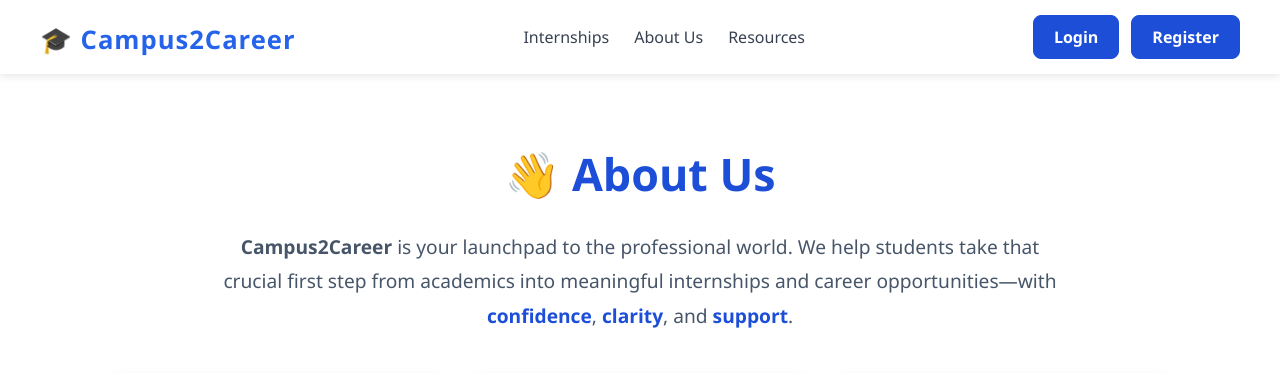
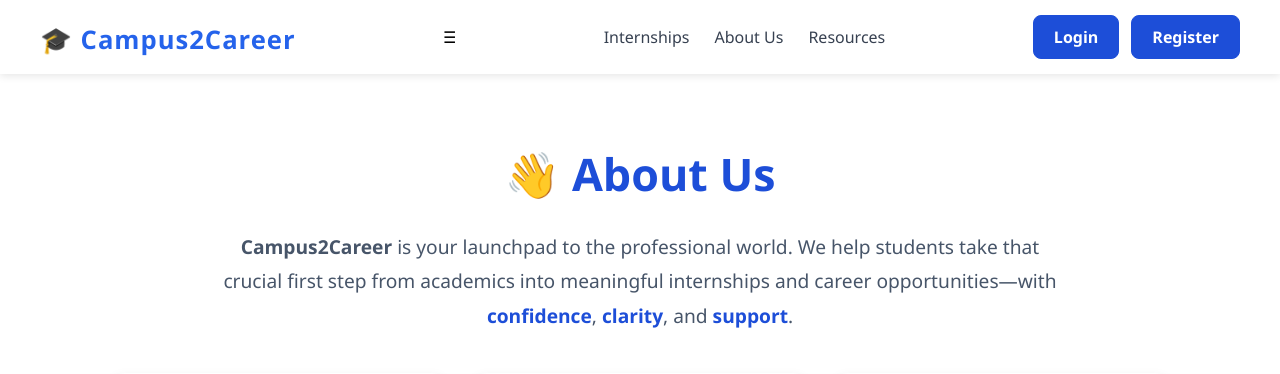
Before and after one commit to aditi-jagdale/Campus2Career, a Flask app: page /aboutus in a window 1280 px wide. Shown: the top 374 px of the page. Run offline with Flask 3, Linux system fonts and the light colour scheme; some libraries are stand-ins or nearby versions.

Commit message:
Update Navbar

```diff
--- a/templates/base.html
+++ b/templates/base.html
@@ -1,23 +1,30 @@
 <!-- DEBUG: base.html is loaded -->
 <!DOCTYPE html>
 <html lang="en">
+
 <head>
     <meta charset="UTF-8">
     <meta name="viewport" content="width=device-width, initial-scale=1.0">
     <title>{% block title %}Campus2Career{% endblock %}</title>
     <link rel="stylesheet" href="{{ url_for('static', filename='css/style.css') }}">
 </head>
+
 <body>
     <!-- ===== Navbar ===== -->
     <nav class="navbar">
         <div class="logo">
             <a href="{{ url_for('home') }}">🎓 Campus2Career</a>
         </div>
-<ul class="nav-links">
+
+        <!-- Hamburger Icon (visible on mobile) -->
+        <div class="menu-toggle" id="menu-toggle">☰</div>
+
+        <ul class="nav-links" id="nav-links">
             <li><a href="{{ url_for('internships') }}">Internships</a></li>
             <li><a href="{{ url_for('aboutus') }}">About Us</a></li>
             <li><a href="{{ url_for('resources')}}">Resources</a></li>
         </ul>
+
         <div class="nav-auth">
             {% if session.get('user') %}
             <a href="{{ url_for('profile') }}">Profile</a>
@@ -28,6 +35,7 @@
             {% endif %}
         </div>
     </nav>
+
     <!-- ===== Main Content ===== -->
     {% block content %}{% endblock %}
     <!-- ===== Footer ===== -->
@@ -40,6 +48,7 @@
         </ul>
     </footer>
 </body>
+
 </html>
 {% block styles %}
 <style>
@@ -48,6 +57,7 @@ max-width: 1200px;
         margin: 0 auto;
         padding: 40px 20px;
     }
+
     .internships-heading {
         font-size: 36px;
         color: #1d4ed8;
@@ -55,6 +65,7 @@ text-align: center;
         margin-bottom: 30px;
         font-weight: 700;
     }
+
     .internship-filters {
         display: flex;
         flex-wrap: wrap;
@@ -62,6 +73,7 @@ justify-content: center;
         gap: 15px;
         margin-bottom: 40px;
     }
+
     .internship-filters select,
     .internship-filters button {
         padding: 10px 14px;
@@ -69,6 +81,7 @@ border-radius: 8px;
         font-size: 15px;
         border: 1px solid #080808;
     }
+
     .internship-filters button {
         background-color: #1d4ed8;
         color: white;
@@ -76,32 +89,38 @@ font-weight: 600;
         border: none;
         cursor: pointer;
     }
+
     .internship-grid {
         display: grid;
         grid-template-columns: repeat(auto-fit, minmax(280px, 1fr));
         gap: 25px;
     }
+
     .internship-card {
         background: #f5f9ff;
         border-radius: 16px;
         padding: 20px;
-box-shadow: 0 6px 18px rgba(0,0,0,0.08);
+        box-shadow: 0 6px 18px rgba(0, 0, 0, 0.08);
         transition: transform 0.3s ease;
     }
+
     .internship-card:hover {
         transform: translateY(-6px);
     }
+
     .card-top {
         display: flex;
         justify-content: space-between;
         align-items: center;
         margin-bottom: 10px;
     }
+
     .card-top h3 {
         font-size: 18px;
         color: #1d4ed8;
         margin: 0;
     }
+
     .type-badge {
         background-color: #1d4ed8;
         color: white;
@@ -110,10 +129,12 @@ border-radius: 12px;
         font-size: 12px;
         font-weight: 600;
     }
+
     .internship-card p {
         font-size: 14px;
         margin: 6px 0;
     }
+
     .apply-button {
         display: inline-block;
         margin-top: 12px;
@@ -125,9 +146,11 @@ text-decoration: none;
         font-weight: 600;
         transition: background-color 0.2s ease;
     }
+
     .apply-button:hover {
         background-color: #1d4ed8;
     }
+
     .no-results {
         grid-column: 1 / -1;
         text-align: center;
```
Lines whose indentation alone changed are shown as unchanged.
